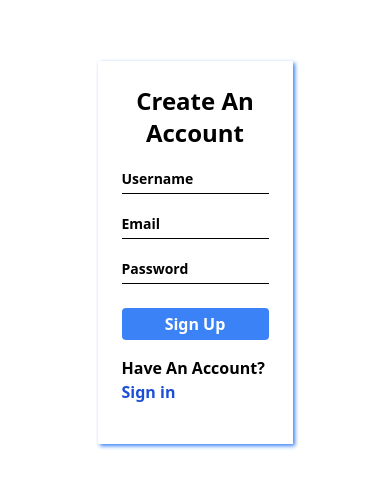
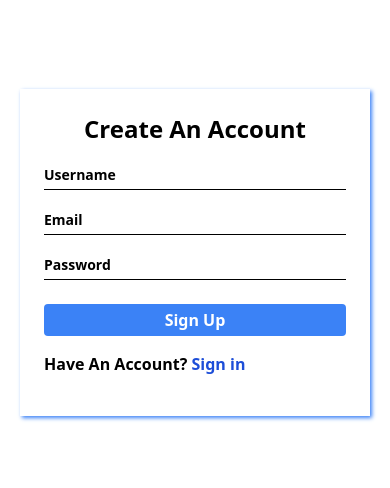
Before and after one commit to zakariyahrobiat/food-website, a React (Vite) app: page /register in a window 390 px wide. Shown: the part 170-658 px from the top of the page. Built offline with nearby package versions, Linux system fonts and the light colour scheme.

Commit message:
Fixed firebase authentication error

```diff
--- a/src/components/authService/Auth.jsx
+++ b/src/components/authService/Auth.jsx
@@ -19,7 +19,7 @@ const createUser = await createUserWithEmailAndPassword(auth, email, password)
 export const LoginUser=async()=>{
     try{
 const existingUser = await signInWithEmailAndPassword(auth, email, password)
-const token = existingUser.user.getIdToken()
+const token = await existingUser.user.getIdToken()
 
    return token
 
--- a/src/pages/auth/Login.jsx
+++ b/src/pages/auth/Login.jsx
@@ -28,7 +28,7 @@ try{
   return (
     <div className=" flex justify-center items-center h-screen text-center w-full ">
       {error && <p className="bg-red-600 text-white p-2 fixed top-16 z-20 w-2/3 md:w-1/3 left-1/2 transform -translate-x-1/2 text-lg font-semibold rounded-lg">{error}</p>}
-      <form onSubmit={handleLogin} className="bg-white w-full md:w-1/2 p-6  shadow-shadow ">
+      <form onSubmit={handleLogin} className="bg-white w-full mx-5 md:mx-0 md:w-1/2 p-6  shadow-shadow ">
         <h2 className="text-2xl font-bold">Sign In </h2>
         <div className="form-control relative my-6">
           <input
--- a/src/pages/auth/Register.jsx
+++ b/src/pages/auth/Register.jsx
@@ -30,9 +30,9 @@ if(!email || !password){
 }
 
   return (
-    <div className=" flex justify-center items-center h-screen text-center relative ">
+    <div className=" flex justify-center items-center h-screen text-center w-full relative ">
       {error && <p className="bg-red-600 text-white p-2 fixed top-16 z-20 w-2/3 md:w-1/3 left-1/2 transform -translate-x-1/2 text-lg font-semibold rounded-lg">{error}</p>}
-      <form className="bg-white w-1/2 p-6  shadow-shadow ">
+      <form className="bg-white w-full md:w-1/2 p-6 mx-5 md:mx-0 shadow-shadow ">
         <h2 className="text-2xl font-bold">Create An Account</h2>
         <div className="form-control relative my-4 ">
           <input
```
